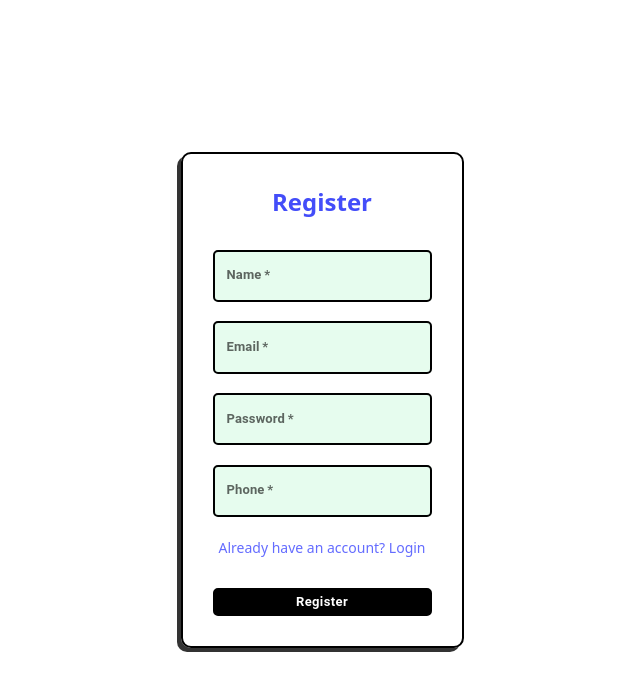
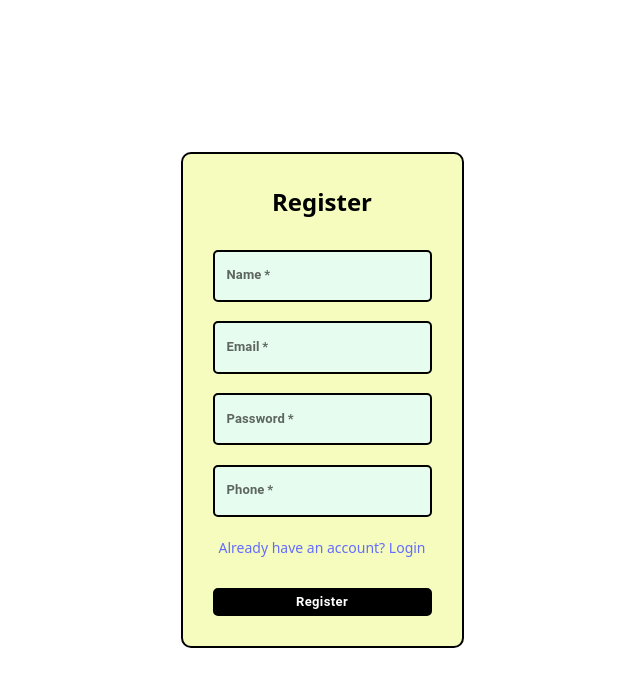
Before and after one commit to MoreSagarDAC/ecommerce-FE, a React (Vite) app: page / in a window 1280 px wide. Shown: the top 690 px of the page, without its empty margins (318-958 px from the left). Built offline with nearby package versions, Linux system fonts and the light colour scheme; no server answers.

Commit message:
SM : Enhance Login and Register styles with updated background color and font properties for improved UI consistency.

```diff
--- a/src/components/Login.module.css
+++ b/src/components/Login.module.css
@@ -1,15 +1,17 @@
 .container {
   max-width: 400px;
+  background: #f5fcbd;
   margin: 50px auto;
   padding: 30px;
   border: 2px solid #000000;
   border-radius: 10px;
-  box-shadow: -4px 4px 0px 0px rgb(0, 0, 0, 0.8);
 }
 
 .title {
   text-align: center;
   margin-bottom: 30px;
+  color: black;
+  font-weight: 700;
 }
 
 .form {
--- a/src/components/Register.module.css
+++ b/src/components/Register.module.css
@@ -1,16 +1,17 @@
 .container {
   max-width: 400px;
   margin: 50px auto;
+  background: #f5fcbd;
   padding: 30px;
   border: 2px solid #000000;
   border-radius: 10px;
-  box-shadow: -4px 4px 0px 0px rgb(0, 0, 0, 0.8);
 }
 
 .title {
   text-align: center;
   margin: 0 auto 30px auto;
-  color: #434df9;
+  color: black;
+  font-weight: 700;
   width: 100%;
   display: block;
   padding: 0;
```
